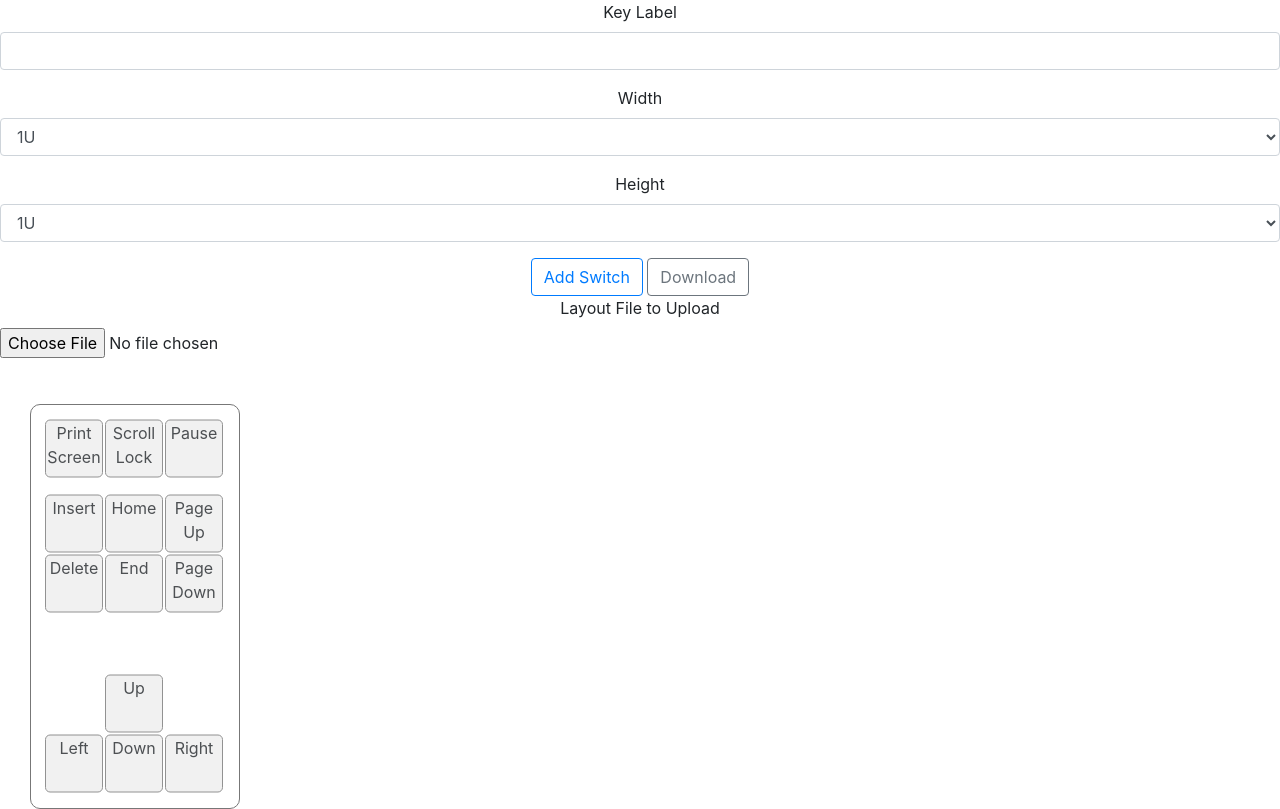
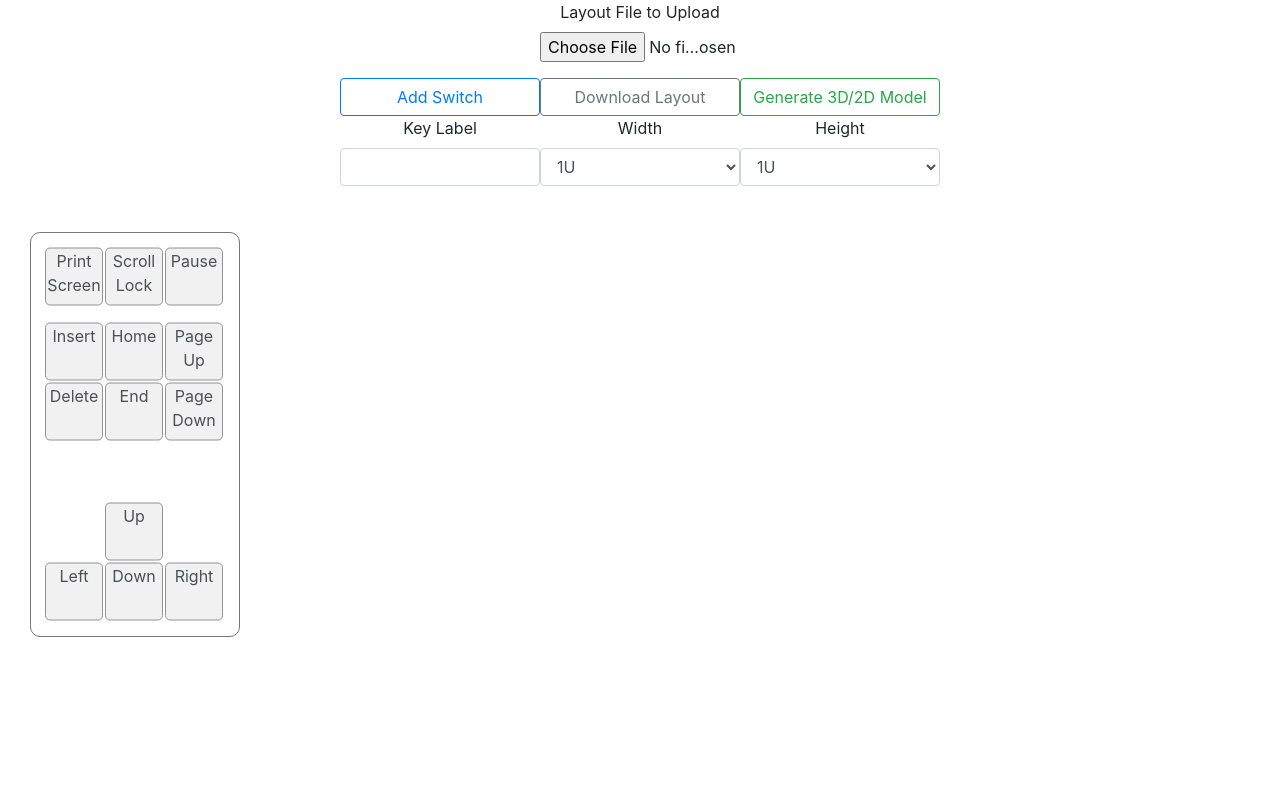
Before and after one commit to SinjinJang/mechanical-keyboard-layout-editor, a React (Create React App) app: page / in a window 1280 px wide. Built offline with nearby package versions, Linux system fonts and the light colour scheme.

Commit message:
상단 편집 메뉴 순서 조정 (using flex)

```diff
--- a/src/App.css
+++ b/src/App.css
@@ -25,3 +25,15 @@
   border: 1px solid #777;
   opacity: 0.8;
 }
+
+.editpanel__container {
+  box-sizing: border-box;
+  display: flex;
+  flex-direction: row;
+  justify-content: center;
+}
+
+.editpanel__item {
+  flex-basis: 200px;
+  box-sizing: border-box;
+}
--- a/src/App.js
+++ b/src/App.js
@@ -40,14 +40,48 @@ class EditPanel extends React.Component {
   render() {
     return (
       <div>
-        <Form.Group controlId='keyLabel'>
+        <div className='editpanel__container'>
+          <Form.Group controlId='uploadLayout' className='editpanel__item'>
+            <Form.Label>Layout File to Upload</Form.Label>
+            <Form.File id='layoutFile'
+              type='file' accept='.json'
+              onChange={this.props.onLayoutFileChange}
+            />
+          </Form.Group>
+        </div>
+        <div className='editpanel__container'>
+        <Button
+            className='editpanel__item'
+            variant='outline-primary'
+            onClick={this.props.onAddSwitchClick}
+          >
+            Add Switch
+          </Button>
+          <Button
+            className='editpanel__item'
+            variant='outline-secondary'
+            download='layout.json'
+            href={`data:text/json; charset=utf-8,${this.props.onDownloadClick()}`}
+          >
+            Download Layout
+          </Button>
+          <Button
+            className='editpanel__item'
+            variant='outline-success'
+            onClick={() => alert('TODO: generate 3D/2D model')}
+          >
+            Generate 3D/2D Model
+          </Button>
+        </div>
+        <div className='editpanel__container'>
+          <Form.Group controlId='keyLabel' className='editpanel__item'>
             <Form.Label>Key Label</Form.Label>
             <Form.Control type='text' name='key_label'
               value={this.props.selectedKey}
               onChange={this.props.onLabelChange}
             />
           </Form.Group>
-        <Form.Group controlId='width'>
+          <Form.Group controlId='width' className='editpanel__item'>
             <Form.Label>Width</Form.Label>
             <Form.Control as='select' name='key_width'
               value={this.props.selectedAttrs?.w}
@@ -62,7 +96,7 @@ class EditPanel extends React.Component {
               <option value='2.75'>2.75U</option>
             </Form.Control>
           </Form.Group>
-        <Form.Group controlId='height'>
+          <Form.Group controlId='height' className='editpanel__item'>
             <Form.Label>Height</Form.Label>
             <Form.Control as='select' name='key_height'
               value={this.props.selectedAttrs?.h}
@@ -72,26 +106,7 @@ class EditPanel extends React.Component {
               <option value='2'>2U</option>
             </Form.Control>
           </Form.Group>
-        <Button
-          variant='outline-primary'
-          onClick={this.props.onAddSwitchClick}
-        >
-          Add Switch
-        </Button>{' '}
-        <Button
-          variant='outline-secondary'
-          download='layout.json'
-          href={`data:text/json; charset=utf-8,${this.props.onDownloadClick()}`}
-        >
-          Download
-        </Button>{' '}
-        <Form.Group controlId='uploadLayout'>
-          <Form.Label>Layout File to Upload</Form.Label>
-          <Form.File id='layoutFile'
-            type='file' accept='.json'
-            onChange={this.props.onLayoutFileChange}
-          />
-        </Form.Group>
+        </div>
       </div>
     )
   }
```
Lines whose indentation alone changed are shown as unchanged.
